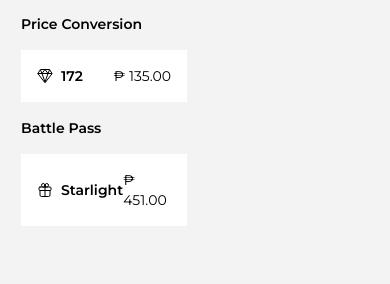
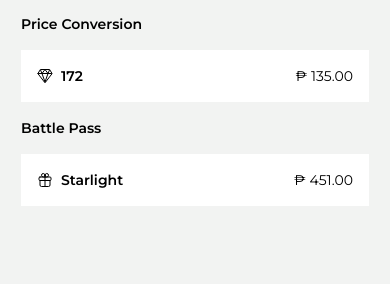
Before and after one commit to CodyGo2022/Daily-Discount, a React (Create React App) app: page /pricing in a window 390 px wide. Shown: the part 287-571 px from the top of the page. Built offline with nearby package versions, Linux system fonts and the light colour scheme; the HTML template or start-up script is replaced by a standard one.

Commit message:
update media query

```diff
--- a/src/components/landing-page/HeroesSkins.jsx
+++ b/src/components/landing-page/HeroesSkins.jsx
@@ -19,7 +19,7 @@
             </div>
           </div>
           {/* Content */}
-          <div className="grid grid-cols-4 gap-4 p-2 sm:grid-cols-2 md:grid-cols-4 lg:grid-cols-4 xl:grid-cols-4 2xl:grid-cols-4">
+          <div className="grid grid-cols-4 gap-4 p-2 sm:grid-cols-1 md:grid-cols-3 lg:grid-cols-4">
             {/* Card */}
             <div className="bg-resale-skin bg-cover bg-black bg-blend-overlay bg-top flex flex-col justify-end h-56 p-4">
               <div className="flex flex-row justify-between items-center">
--- a/src/components/landing-page/Pricing.jsx
+++ b/src/components/landing-page/Pricing.jsx
@@ -22,7 +22,7 @@
           <section>
             <h6 className='p-2 text-sm font-semibold'>Price Conversion</h6>
             {/* Content */}
-            <div className="grid grid-cols-4 gap-4 p-2 sm:grid-cols-2 md:grid-cols-4 lg:grid-cols-4 xl:grid-cols-4 2xl:grid-cols-4">
+            <div className="grid grid-cols-4 gap-4 p-2 sm:grid-cols-1 md:grid-cols-2 lg:grid-cols-4">
               {/* Card */}
               <div className="bg-white h-full flex items-center justify-between p-4">
                 <div className="flex flex-row items-center">
@@ -37,7 +37,7 @@
           <section>
             <h6 className='p-2 text-sm font-semibold'>Battle Pass</h6>
             {/* Content */}
-            <div className="grid grid-cols-4 gap-4 p-2 sm:grid-cols-2 md:grid-cols-4 lg:grid-cols-4 xl:grid-cols-4 2xl:grid-cols-4">
+            <div className="grid grid-cols-4 gap-4 p-2 sm:grid-cols-1 md:grid-cols-2 lg:grid-cols-4">
               {/* Card */}
               <div className="bg-white h-full flex items-center justify-between p-4">
                 <div className="flex flex-row items-center">
```
